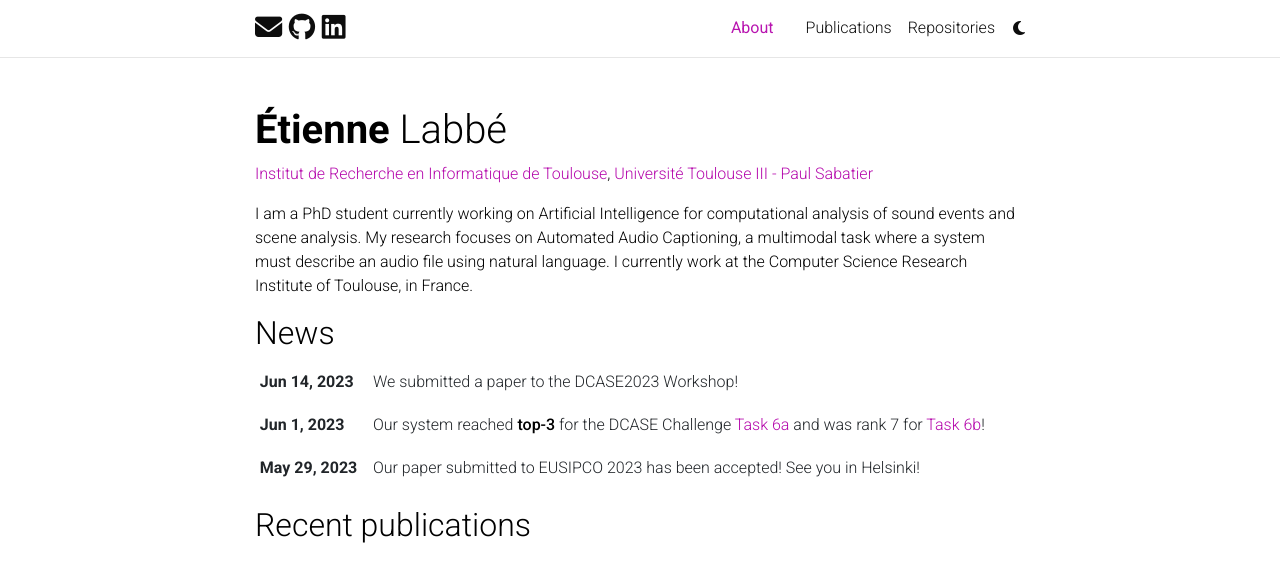
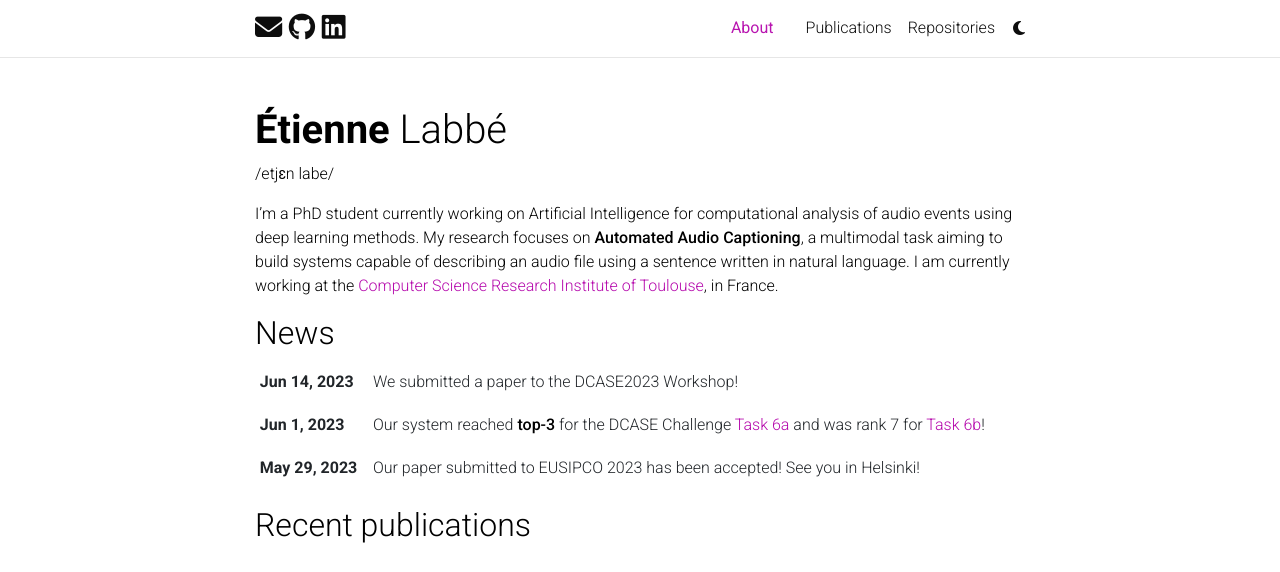
Before and after one commit to Labbeti/labbeti.github.io, a Jekyll site: the page built from _pages/about.md, in a window 1280 px wide, cut to the strip 0-572 px from the top of the page. Built offline with Jekyll 4.4.1, drawn with Linux system fonts in a browser that asks for light colours; comment, search, counter and statistics services are not loaded; a style sheet for code colours, icons or effects is not loaded.

Commit message:
Mod: Update prononciation and about text.

```diff
--- a/_pages/about.md
+++ b/_pages/about.md
@@ -2,7 +2,7 @@
 layout: about
 title: About
 permalink: /
-subtitle: <a href='https://www.irit.fr/en/home/'>Institut de Recherche en Informatique de Toulouse</a>, <a href='https://www.univ-tlse3.fr/home'>Université Toulouse III - Paul Sabatier</a>
+subtitle: /etjɛn labe/
 
 # profile:
 #   align: right
@@ -18,7 +18,7 @@ selected_papers: true # includes a list of papers marked as "selected={true}"
 social: true  # includes social icons at the bottom of the page
 ---
 
-I am a PhD student currently working on Artificial Intelligence for computational analysis of sound events and scene analysis. My research focuses on Automated Audio Captioning, a multimodal task where a system must describe an audio file using natural language. I currently work at the Computer Science Research Institute of Toulouse, in France.
+I'm a PhD student currently working on Artificial Intelligence for computational analysis of audio events using deep learning methods. My research focuses on **Automated Audio Captioning**, a multimodal task aiming to build systems capable of describing an audio file using a sentence written in natural language. I am currently working at the <a href='https://www.irit.fr/en/home/'>Computer Science Research Institute of Toulouse</a>, in France.
 
 <!-- Write your biography here. Tell the world about yourself. Link to your favorite [subreddit](http://reddit.com). You can put a picture in, too. The code is already in, just name your picture `prof_pic.jpg` and put it in the `img/` folder.
 
```
